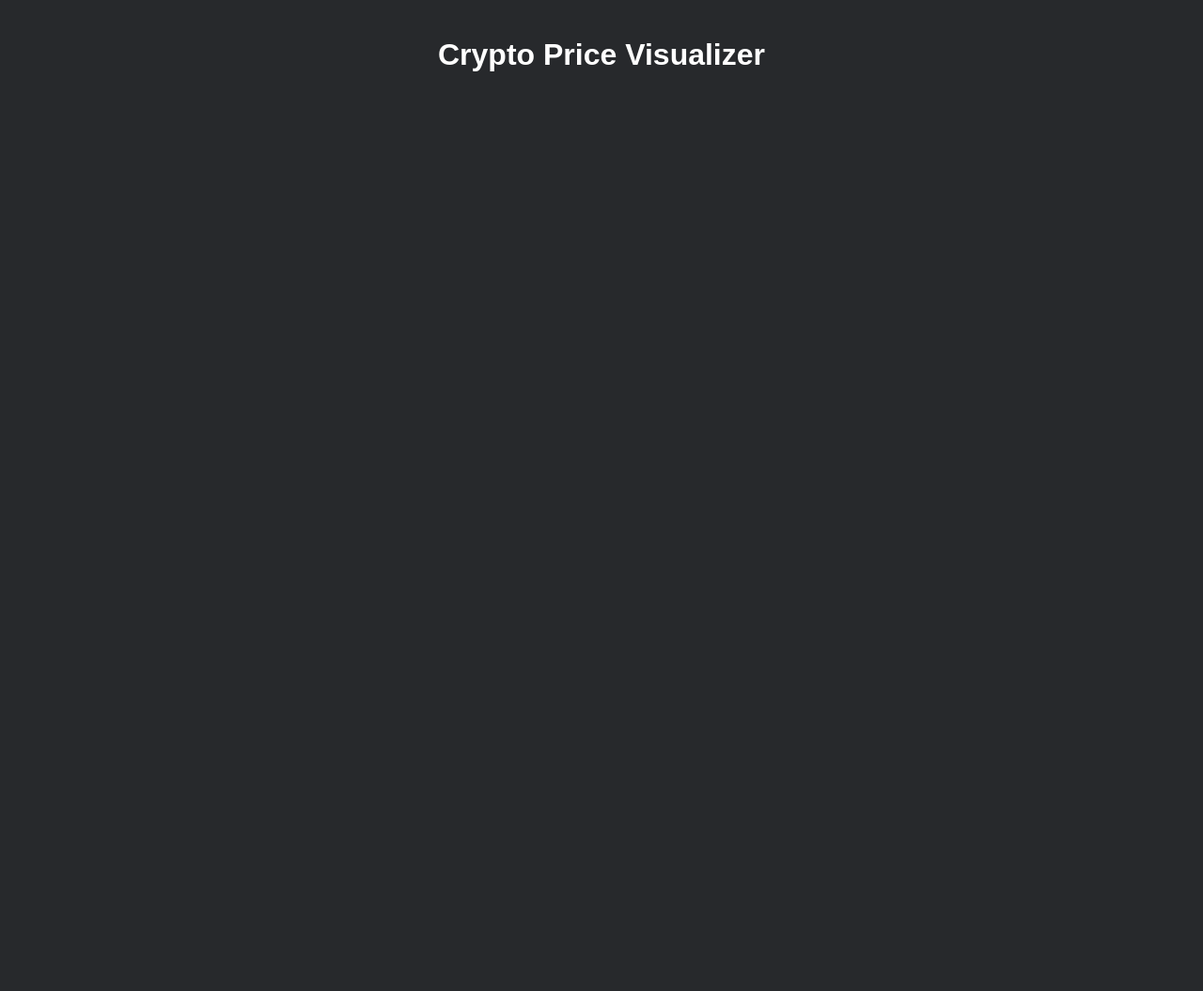
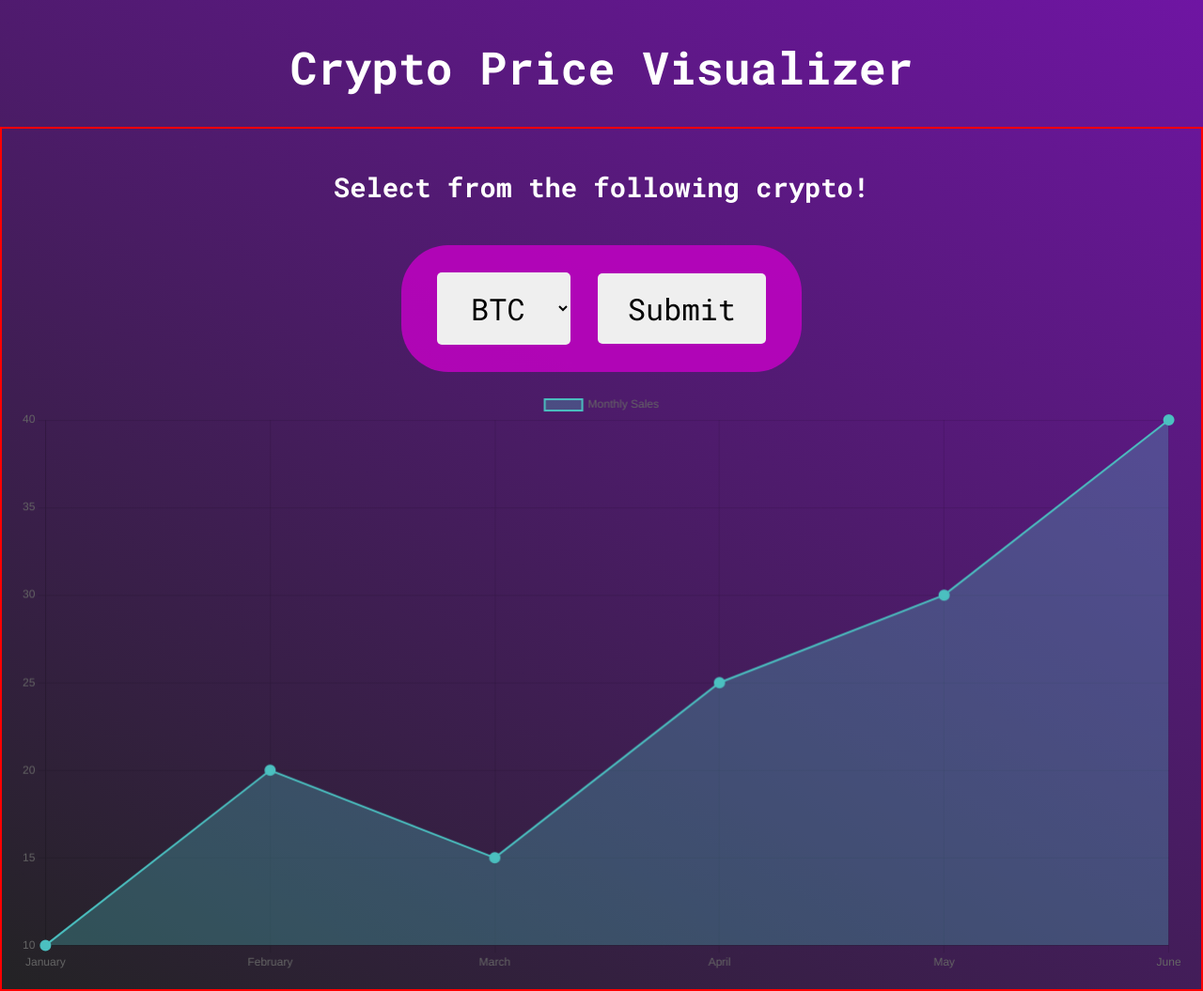
Before and after one commit to SCPassion/pyth-chart-visualization, a plain HTML site: page index.html in a window 1280 px wide. Shown: the whole page at 94% size. Before the commit the page ends 800 px from the top, so only its background shows below. Drawn offline with nearby package versions, Linux system fonts and the light colour scheme; no server answers.

Commit message:
updated chart visualization

```diff
--- a/css/index.css
+++ b/css/index.css
@@ -1,10 +1,63 @@
+*, *::before, *::after {
+    box-sizing: border-box;
+}
+
 body {
     font-family: Arial, Helvetica, sans-serif;
     background: #27292c;
     color: white;
     text-align: center;
+    margin: 0;
+    min-height: 100vh;
+    font-size: 1.2rem;
+    font-family: "Roboto Mono", monospace;
+    background-image: linear-gradient(30deg, #232324, #6f15a3);
 }
+
+main {
+    border: 2px solid red;
+    padding: 1em;
+}
+
+/* typography */
 
 h1 {
     margin-top: 40px;
+    font-size: 3rem;
 }
+
+/* layout */
+.container-flex {
+    display: flex;
+    flex-direction: column;
+    align-items: center;
+}
+
+.container-main {
+    gap: 1em;
+}
+
+
+/* form */
+.form {
+    flex-direction: row;
+    gap: 1.5em;
+    background-color: rgba(200, 0, 200, 0.8);
+    padding: 1.5em 2em;
+    border-radius: 50px;
+}
+
+select, button {
+    font-family: inherit;
+    font-size: 2rem;
+    padding: 0.5em 1em;
+    border: none;
+    border-radius: 5px;
+    cursor: pointer;
+    transition: transform 0.3s;
+}
+
+/* button */
+button:focus, button:hover {
+    transform: scale(1.2);
+}
--- a/index.html
+++ b/index.html
@@ -3,11 +3,27 @@
     <head>
         <title></title>
         <script src="https://cdn.jsdelivr.net/npm/chart.js"></script>
+        <link rel="preconnect" href="https://fonts.googleapis.com">
+        <link rel="preconnect" href="https://fonts.gstatic.com" crossorigin>
+        <link href="https://fonts.googleapis.com/css2?family=Roboto+Mono:ital,wght@0,100..700;1,100..700&display=swap" rel="stylesheet">
         <link rel="stylesheet" href="./css/index.css">
     </head>
     <body>
-        <h1>Crypto Price Visualizer</h1>
-        <canvas id="myChart" width="400" height="200"></canvas>
+        <header>
+            <h1>Crypto Price Visualizer</h1>
+        </header>
+        <main class="container-flex container-main">
+            <h2>Select from the following crypto!</h2>
+            <form class="container-flex form">
+                <select class="crypto-dropdown">
+                    <option value="btc">BTC</option>
+                    <option value="btc">BTC</option>
+                    <option value="btc">BTC</option>
+                </select>
+                <button type="submit" class="btn submit-btn">Submit</button>
+            </form>
+            <canvas id="myChart" width="400" height="200"></canvas>
+        </main>
         <script type="module" src="./js/index.js"></script>
     </body>
 </html>
--- a/js/index.js
+++ b/js/index.js
@@ -3,55 +3,49 @@ import {baseURL, priceFeedId, fetchPythPrice} from './priceFeed.js'
 const queries = priceFeedId.map((priceFeed) => `ids[]=${priceFeed.id}`).join('&');
 const url = `${baseURL}${queries}`
 
+const ctx = document.getElementById('myChart').getContext('2d');
+
+// Create a new Chart instance
+const myLineChart = new Chart(ctx, {
+    type: 'line', // Line chart type
+    data: {
+        labels: ['January', 'February', 'March', 'April', 'May', 'June'],
+        datasets: [{
+            label: 'Monthly Sales',
+            data: [10, 20, 15, 25, 30, 40], // Sample data points
+            borderColor: 'rgba(75, 192, 192, 1)', // Line color
+            backgroundColor: 'rgba(75, 192, 192, 0.3)', // Fill under the line
+            borderWidth: 2,
+            pointRadius: 5, // Point size
+            pointBackgroundColor: 'rgba(75, 192, 192, 1)', // Point color
+            fill: true // Fill area under the line
+        }]
+    },
+    options: {
+        responsive: true,
+        animation: {
+            duration: 500, // Smooth transition for X-axis
+            easing: 'linear'
+        }
+    }
+});
+
+function updateValue(publishTime, price) {
+    myLineChart.data.labels.shift();  // Remove first label
+    myLineChart.data.labels.push(`${publishTime}`); // Add new label
+
+    myLineChart.data.datasets[0].data.shift()
+    myLineChart.data.datasets[0].data.push(price)
+    myLineChart.update();
+}
+
 const priceFeedFetcher = setInterval(async ()=> {
-    console.log(await fetchPythPrice(url))
+    const priceFeeds  = await fetchPythPrice(url)
+    console.log(priceFeeds)
 }, 1000)
 
 setTimeout(()=> clearInterval(priceFeedFetcher), 10000)
 
-
-// const ctx = document.getElementById('myChart').getContext('2d');
-
-// let index = 0;
-// // Create a new Chart instance
-// const myLineChart = new Chart(ctx, {
-//     type: 'line', // Line chart type
-//     data: {
-//         labels: ['January', 'February', 'March', 'April', 'May', 'June'],
-//         datasets: [{
-//             label: 'Monthly Sales',
-//             data: [10, 20, 15, 25, 30, 40], // Sample data points
-//             borderColor: 'rgba(75, 192, 192, 1)', // Line color
-//             backgroundColor: 'rgba(75, 192, 192, 0.3)', // Fill under the line
-//             borderWidth: 2,
-//             pointRadius: 5, // Point size
-//             pointBackgroundColor: 'rgba(75, 192, 192, 1)', // Point color
-//             fill: true // Fill area under the line
-//         }]
-//     },
-//     options: {
-//         responsive: true,
-//         animation: {
-//             duration: 500, // Smooth transition for X-axis
-//             easing: 'linear'
-//         }
-//     }
-// });
-
-// // function updateChart() {
-// //     myLineChart.data.datasets[0].label = "fuck"
-// //     myLineChart.update()
-// // }
-
-// function updateValue() {
-//     myLineChart.data.labels.shift();  // Remove first label
-//     myLineChart.data.labels.push(`T${index}`); // Add new label
-
-//     myLineChart.data.datasets[0].data.shift()
-//     myLineChart.data.datasets[0].data.push(index)
-//     index = index + 2
-//     myLineChart.update();
-// }
 
 // const updatehandler = setInterval(updateValue, 500)
 
```
